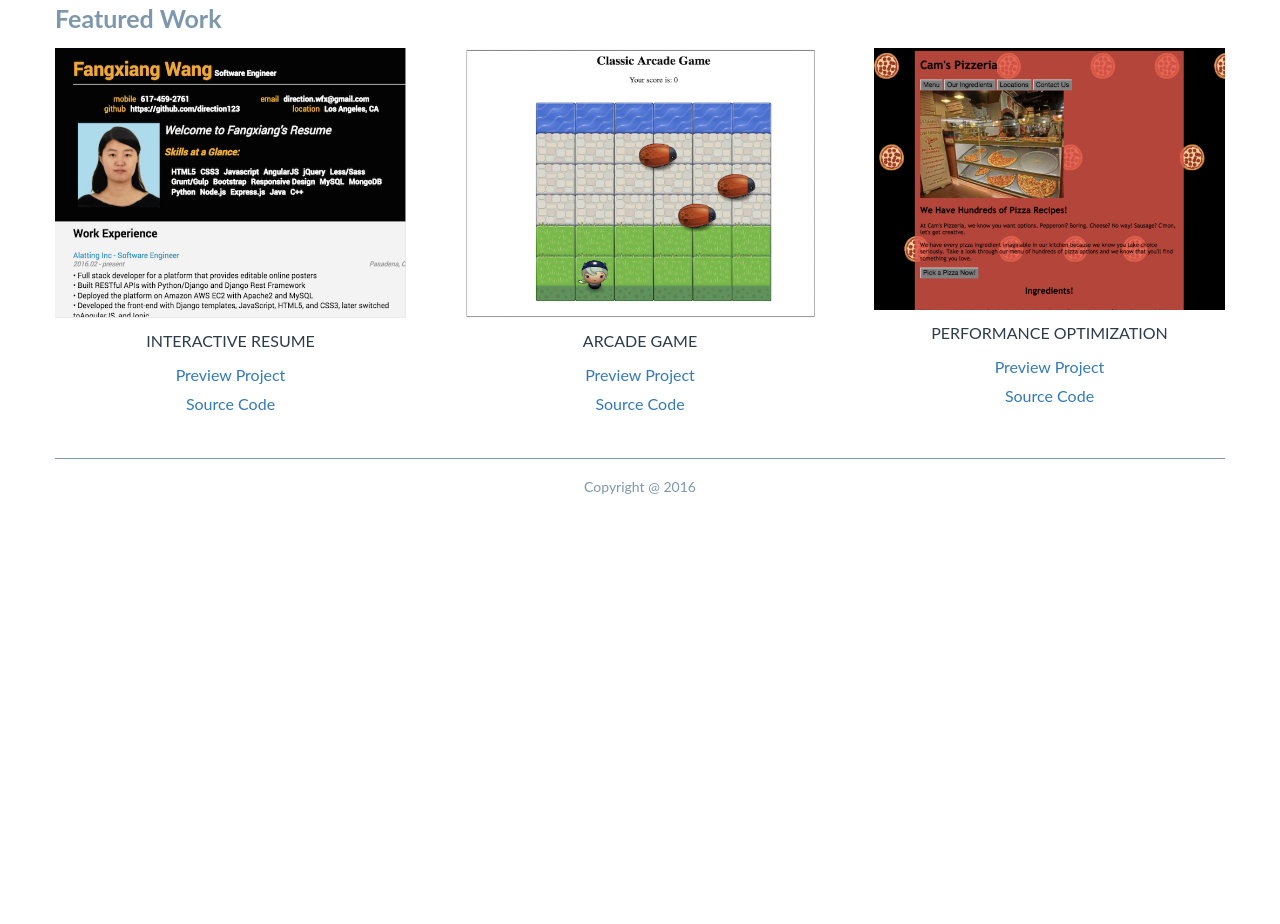
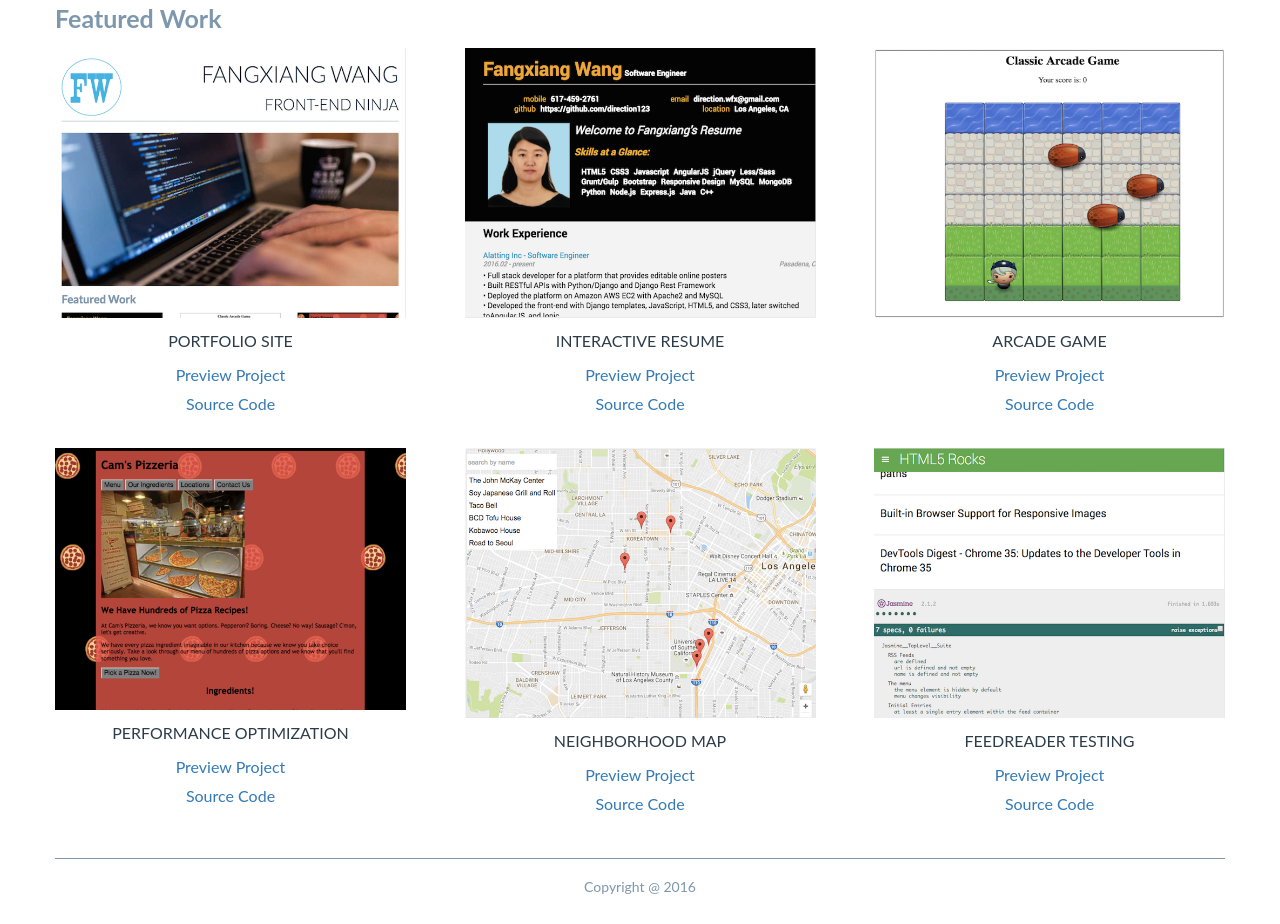
Before and after one commit to k285/Udacity-Portfolio-Site, a website: page index.html in a window 1280 px wide. Shown: the part 711-1635 px from the top of the page. Before the commit the page ends 1235 px from the top, so only its background shows below. Drawn offline with Linux system fonts and the light colour scheme.

Commit message:
add other repo

```diff
--- a/index.html
+++ b/index.html
@@ -31,6 +31,12 @@
       <h1 class="work-title">Featured Work</h1>
       <div class="row">
         <div class="work-item">
+          <img src="images/portfolio0-650_small.png" alt="work-item">
+          <div class="work-item-title text-uppercase">Portfolio Site</div>
+          <div class="work-item-link"><a href="https://direction123.github.io/Udacity-Portfolio-Site/">Preview Project</a></div>
+          <div class="work-item-link"><a href="https://github.com/direction123/Udacity-Portfolio-Site">Source Code</a></div>
+        </div>
+        <div class="work-item">
           <img src="images/portfolio1-650_small.png" alt="work-item">
           <div class="work-item-title text-uppercase">Interactive Resume</div>
           <div class="work-item-link"><a href="https://direction123.github.io/Udacity-Online-Resume/">Preview Project</a></div>
@@ -48,6 +54,18 @@
           <div class="work-item-link"><a href="https://direction123.github.io/Udacity-Performance-Optimization/index.html">Preview Project</a></div>
           <div class="work-item-link"><a href="https://github.com/direction123/Udacity-Performance-Optimization">Source Code</a></div>
         </div>
+         <div class="work-item">
+          <img src="images/portfolio4-650_small.png" alt="work-item">
+          <div class="work-item-title text-uppercase">Neighborhood Map</div>
+          <div class="work-item-link"><a href="https://direction123.github.io/Udacity-Neighborhood-Map/">Preview Project</a></div>
+          <div class="work-item-link"><a href="https://github.com/direction123/Udacity-Neighborhood-Map">Source Code</a></div>
+        </div>
+        <div class="work-item">
+          <img src="images/portfolio5-650_small.png" alt="work-item">
+          <div class="work-item-title text-uppercase">Feedreader Testing</div>
+          <div class="work-item-link"><a href="https://direction123.github.io/Udacity-Feedreader-Testing/">Preview Project</a></div>
+          <div class="work-item-link"><a href="https://github.com/direction123/Udacity-Feedreader-Testing">Source Code</a></div>
+        </div>
       </div>
     </section>
     <footer>
```
Also changed, not shown: images/portfolio0-650_small.png (added), images/portfolio4-650_small.png (added), images/portfolio5-650_small.png (added), images_src/portfolio0.png (added), images_src/portfolio4.png (added), images_src/portfolio5.png (added).
